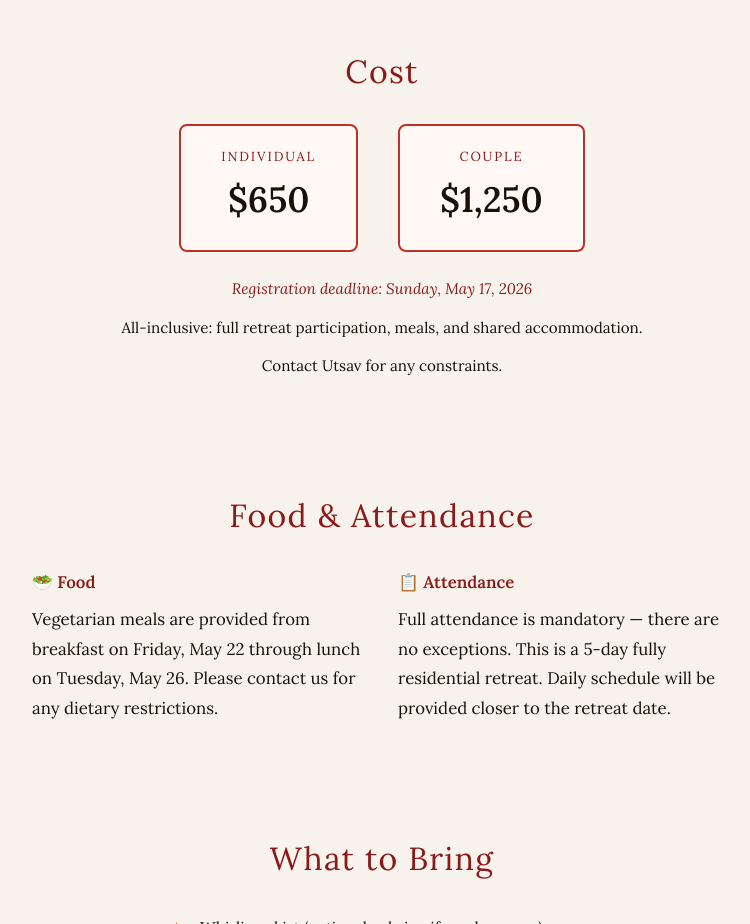
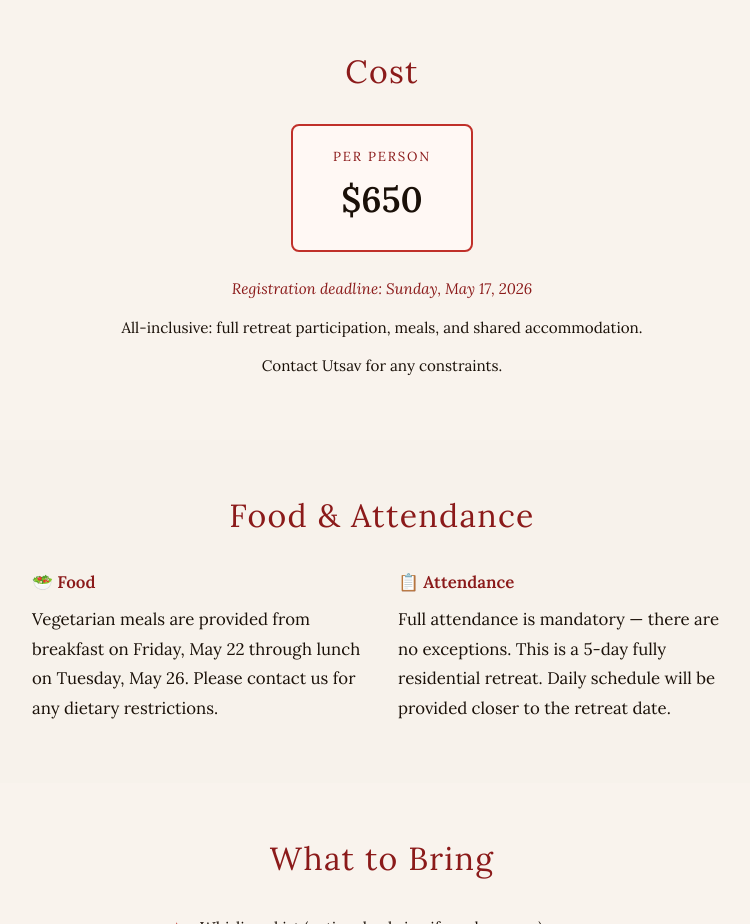
Before and after one commit to PanwarAnuj/retreat-events, a plain HTML site: page sufi-zen-2026/index.html in a window 1280 px wide. Shown: the part 3620-4544 px from the top of the page, without its empty margins (258-1008 px from the left). Drawn offline with Linux system fonts and the light colour scheme.

Commit message:
Remove couple pricing option, relabel to Per Person
Co-Authored-By: Claude Sonnet 4.6 <noreply@anthropic.com>

```diff
--- a/sufi-zen-2026/index.html
+++ b/sufi-zen-2026/index.html
@@ -595,12 +595,8 @@
       <div class="inner">
         <div class="price-row">
           <div class="price-box">
-            <div class="label">Individual</div>
+            <div class="label">Per Person</div>
             <div class="amount">$650</div>
-          </div>
-          <div class="price-box">
-            <div class="label">Couple</div>
-            <div class="amount">$1,250</div>
           </div>
         </div>
         <p class="deadline">Registration deadline: Sunday, May 17, 2026</p>
```
